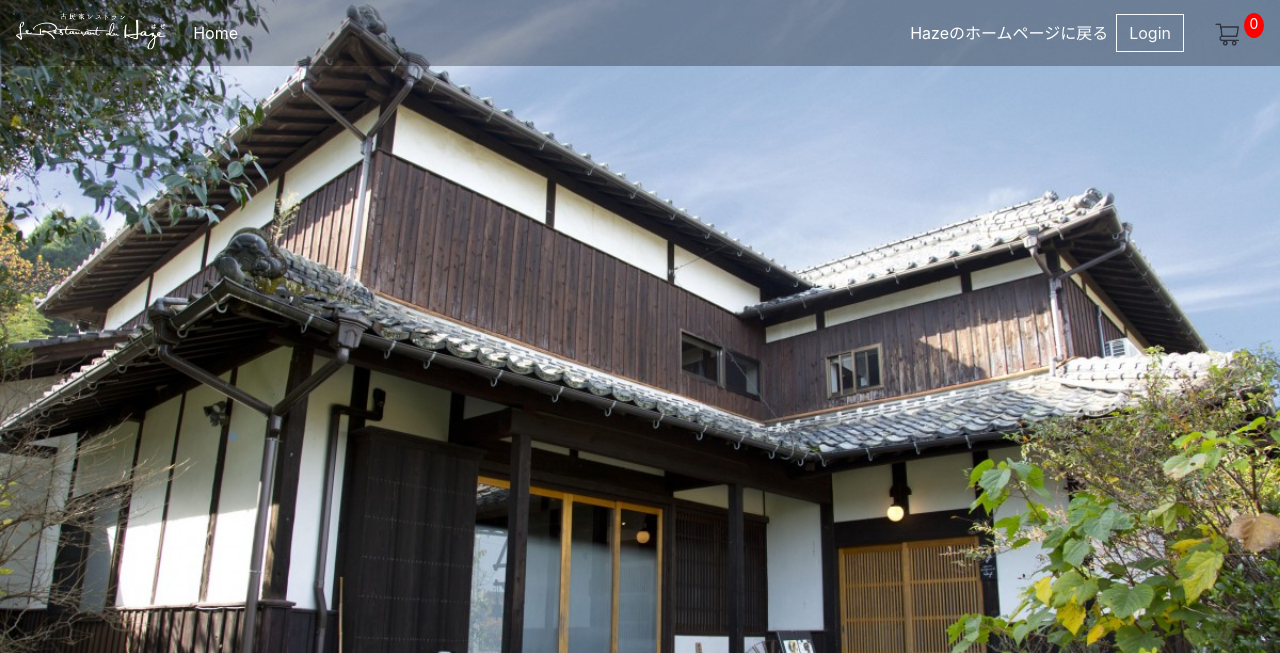
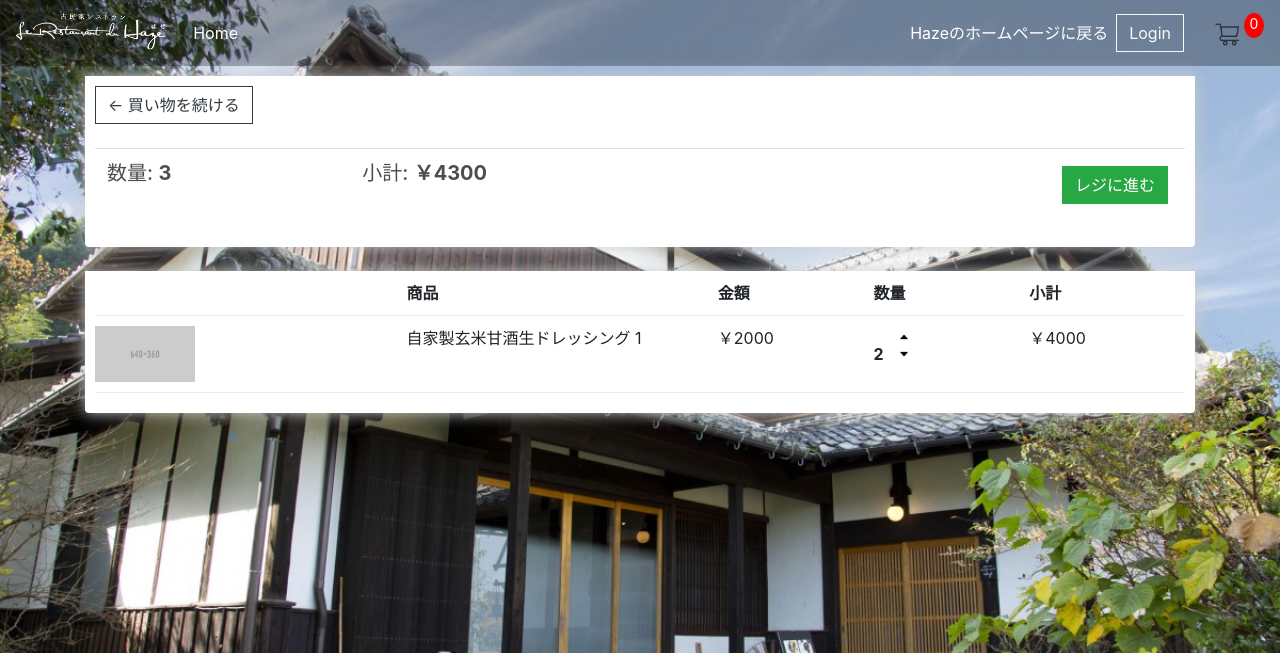
Before and after one commit to motsuka1/ec_haze, a Django app: page /cart/ in a window 1280 px wide. Shown: the top 653 px of the page. Run offline with Django 3.2, Linux system fonts and the light colour scheme; lists and menus that the app fills with data are empty; some libraries are stand-ins or nearby versions.

Commit message:
make cart.html

```diff
--- a/store/templates/store/cart.html
+++ b/store/templates/store/cart.html
@@ -1,6 +1,52 @@
 {% extends "store/main.html" %}
 {% load static %}
 {% block content %}
-<h2>Cart</h2>
+<div class="row">
+    <div class="col-lg-12">
+      <div class="box-element product">
+        <a class="btn btn-outline-dark" href="{% url 'store' %}">&#x2190; 買い物を続ける</a>
+
+        <br>
+        <br>
+
+        <table class="table">
+          <tr>
+            <th><h5>数量: <strong>3</strong></h5></th>
+            <th><h5>小計: <strong>￥4300</strong></h5></th>
+            <th>
+              <a style="float:right; margin:5px" class="btn btn-success" href="{% url 'checkout' %}">レジに進む</a>
+            </th>
+          </tr>
+        </table>
+      </div>
+      <br>
+
+      <div class="box-element product">
+
+        <div class="cart-row">
+          <div style="flex:2"></div>
+          <div style="flex:2"><strong>商品</strong></div>
+          <div style="flex:1"><strong>金額</strong></div>
+          <div style="flex:1"><strong>数量</strong></div>
+          <div style="flex:1"><strong>小計</strong></div>
+        </div>
+
+        <div class="cart-row">
+          <div style="flex:2"><img class="row-image" src="{% static 'images/placeholder.png' %}"></div>
+          <div style="flex:2">自家製玄米甘酒生ドレッシング 1</div>
+          <div style="flex:1">￥2000</div>
+          <div style="flex:1">
+            <p class="quantity">2</p>
+            <div class="quantity">
+              <img class="chg-quantity" src="{% static 'images/arrow-up.png' %}">
+              <img class="chg-quantity" src="{% static 'images/arrow-down.png' %}">
+            </div>
+          </div>
+          <div style="flex:1">￥4000</div>
+        </div>
+
+      </div>
+    </div>
+</div>
 
 {% endblock content %}
```
Also changed, not shown: store/templates/store/store.html (+4 -4 lines).
